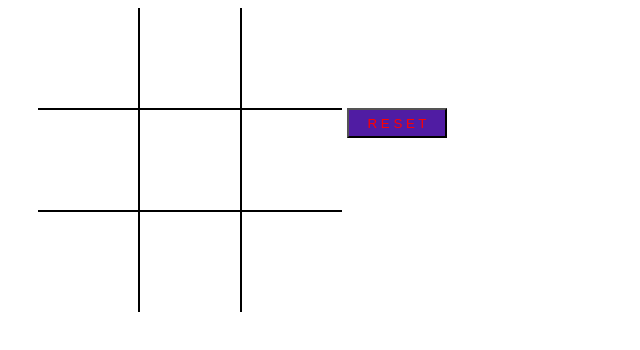
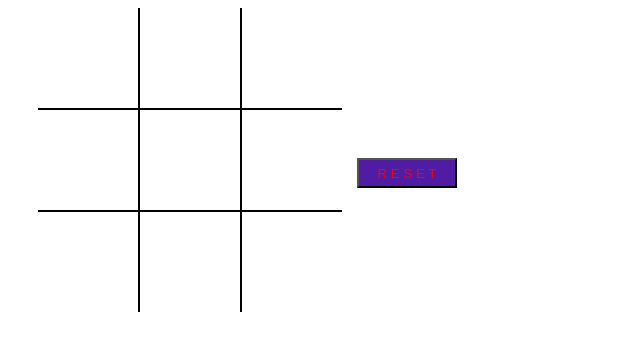
Before and after one commit to Haresh79/tic-tac-toe, a plain HTML site: page index.html in a window 1280 px wide. Shown: the whole page, without its empty margins (0-640 px from the left). Drawn offline with Linux system fonts and the light colour scheme.

Commit message:
Update index.html

```diff
--- a/index.html
+++ b/index.html
@@ -19,7 +19,7 @@ cursor:pointer;
 #div1,#div4,#div7{ border-left:none;}
 #div3,#div6,#div9{ border-right:none;}
 
-#reset{ margin-left:5px; margin-top:100px; width:100px; height:30px;
+#reset{ margin-left:15px; position:relative; top:150px; width:100px; height:30px;
       	cursor:pointer; color:red; background-color:#501ca3;
       }
 </style>
```
